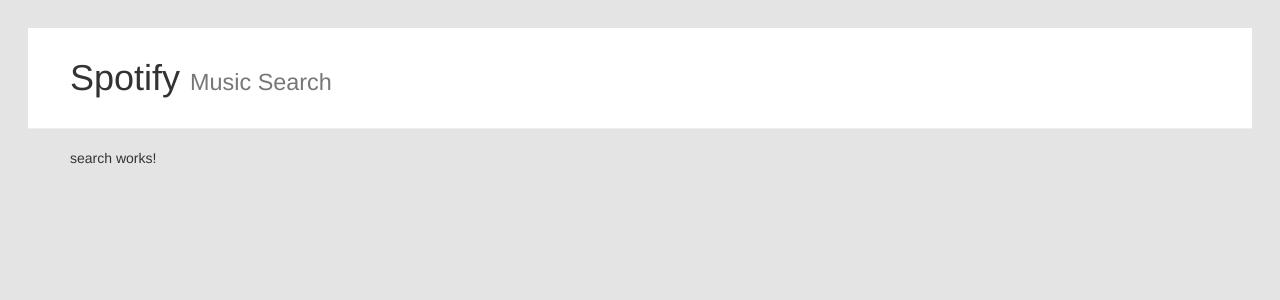
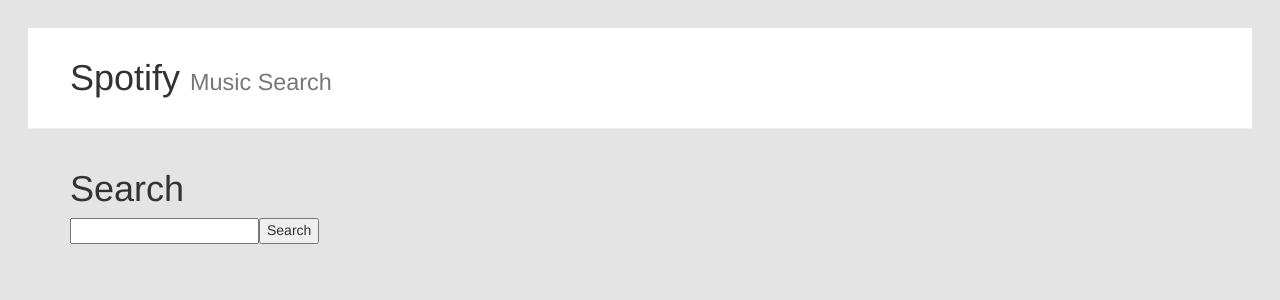
Before and after one commit to st411ar/music, an Angular app: page /#/search in a window 1280 px wide. Shown: the top 300 px of the page. Built offline with nearby package versions, Linux system fonts and the light colour scheme; a web font is replaced by a local one.

Commit message:
created search form markup

```diff
--- a/src/app/search/search.component.html
+++ b/src/app/search/search.component.html
@@ -1,3 +1,6 @@
+<h1>Search</h1>
+
 <p>
-  search works!
+  <input type="text">
+  <button>Search</button>
 </p>
```
